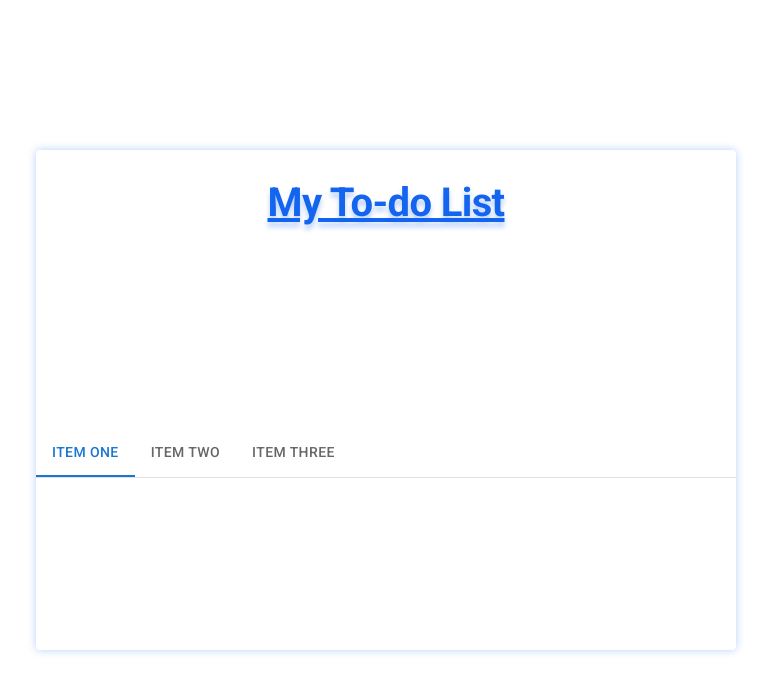
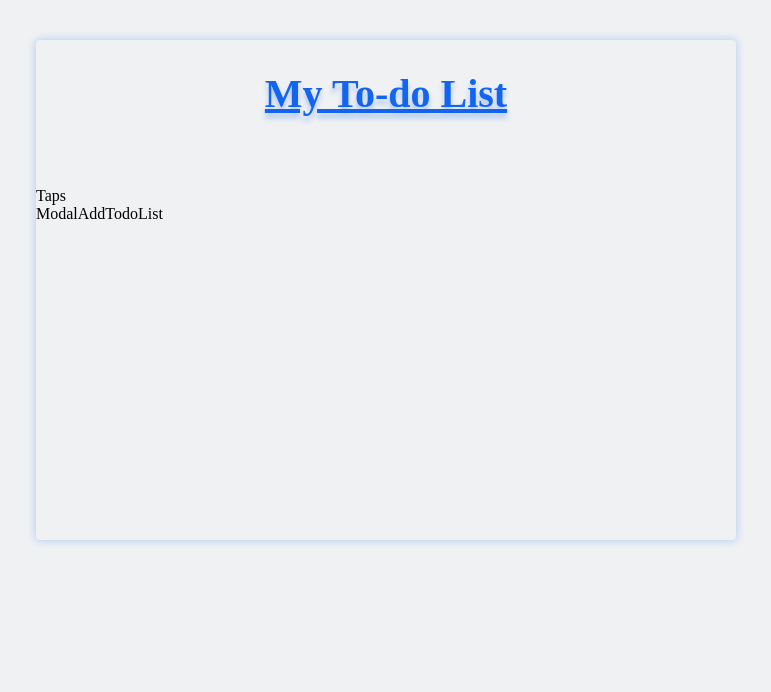
Before and after one commit to PKAeh/todo-lists, a React (Vite) app: page / in a window 1280 px wide. Shown: the top 692 px of the page, without its empty margins (254-1025 px from the left). Built offline with nearby package versions, Linux system fonts and the light colour scheme.

Commit message:
- remove package MUI

```diff
--- a/package.json
+++ b/package.json
@@ -13,8 +13,6 @@
     "@emotion/react": "^11.11.4",
     "@emotion/styled": "^11.11.5",
     "@fontsource/roboto": "^5.0.13",
-    "@mui/icons-material": "^5.15.16",
-    "@mui/material": "^5.15.16",
     "react": "^18.2.0",
     "react-dom": "^18.2.0",
     "zustand": "^4.5.2"
--- a/src/App.tsx
+++ b/src/App.tsx
@@ -1,24 +1,13 @@
 // import { useState } from "react";
 // import reactLogo from "./assets/react.svg";
 // import viteLogo from "/vite.svg";
-import { Container } from "@mui/material";
+
 import TodoList from "./components/TodoList";
-import "@fontsource/roboto/300.css";
-import "@fontsource/roboto/400.css";
-import "@fontsource/roboto/500.css";
-import "@fontsource/roboto/700.css";
-import CssBaseline from "@mui/material/CssBaseline";
-import { Grid } from "@mui/material";
 
 function App() {
   return (
     <>
-      <CssBaseline />
-      <Container>
-        <Grid container sx={{ height: "100vh" }}>
-          <TodoList />
-        </Grid>
-      </Container>
+      <TodoList />
     </>
   );
 }
--- a/src/components/ModalAddTodoList.tsx
+++ b/src/components/ModalAddTodoList.tsx
@@ -1,96 +1,10 @@
-import { Box, Input, Modal, TextField, Button } from "@mui/material";
-import useTodoStore from "../store/todoStore";
-import ListAltIcon from "@mui/icons-material/ListAlt";
-
-const style = {
-  position: "absolute" as const,
-  top: "50%",
-  left: "50%",
-  transform: "translate(-50%, -50%)",
-  width: 420,
-  bgcolor: "background.paper",
-  boxShadow: 24,
-  border: "0px solid #1365ef",
-  p: 2,
-  borderRadius: "6px",
-  display: "flex",
-  flexDirection: "column",
-  gap: "8px",
-};
+// import useTodoStore from "../store/todoStore";
 
 const ModalAddTodoList = () => {
-  const open = useTodoStore((state) => state.open);
-  const handleClose = useTodoStore((state) => state.openModal);
+  //   const open = useTodoStore((state) => state.open);
+  //   const handleClose = useTodoStore((state) => state.openModal);
 
-  const ariaLabel = {
-    "aria-label": "description",
-  };
-
-  return (
-    <div>
-      <Modal
-        open={open}
-        onClose={handleClose}
-        aria-labelledby="modal-modal-title"
-        aria-describedby="modal-modal-description"
-      >
-        <Box sx={style}>
-          <Input
-            placeholder="Title To-do List"
-            inputProps={ariaLabel}
-            fullWidth
-            sx={{
-              padding: "0px 34px 0px 4px",
-
-              "& .MuiInputBase-root": {
-                "& :before": {
-                  borderBottom: "0px solid red",
-                },
-              },
-            }}
-          />
-          <ListAltIcon
-            sx={{
-              color: "action.active",
-              mr: 1,
-              my: 0.5,
-              position: "absolute",
-              right: "12px",
-            }}
-          />
-          <TextField
-            id="standard-multiline-static"
-            // label="Multiline"
-            placeholder="Description"
-            multiline
-            rows={5}
-            variant="outlined"
-            fullWidth
-            sx={{
-              "& .MuiInputBase-root": {
-                padding: "8px",
-              },
-            }}
-          />
-
-          <Box
-            sx={{
-              display: "flex",
-              justifyContent: "center",
-              paddingTop: "4px",
-            }}
-          >
-            <Button
-              variant="text"
-              sx={{ minWidth: "100px", lineHeight: "20px" }}
-            >
-              ADD
-            </Button>
-          </Box>
-        </Box>
-      </Modal>
-    </div>
-  );
+  return <div>ModalAddTodoList</div>;
 };
 
 export default ModalAddTodoList;
--- a/src/components/Taps.tsx
+++ b/src/components/Taps.tsx
@@ -1,73 +1,5 @@
-import Tabs from "@mui/material/Tabs";
-import Tab from "@mui/material/Tab";
-// import Typography from "@mui/material/Typography";
-import Box from "@mui/material/Box";
-import { useState } from "react";
-
-// interface TabPanelProps {
-//   children?: React.ReactNode;
-//   index: number;
-//   value: number;
-// }
-
-// function CustomTabPanel(props: TabPanelProps) {
-//   const { children, value, index, ...other } = props;
-
-//   return (
-//     <div
-//       role="tabpanel"
-//       hidden={value !== index}
-//       id={`simple-tabpanel-${index}`}
-//       aria-labelledby={`simple-tab-${index}`}
-//       {...other}
-//     >
-//       {value === index && (
-//         <Box sx={{ p: 3 }}>
-//           <Typography>{children}</Typography>
-//         </Box>
-//       )}
-//     </div>
-//   );
-// }
-
-// function a11yProps(index: number) {
-//   return {
-//     id: `simple-tab-${index}`,
-//     "aria-controls": `simple-tabpanel-${index}`,
-//   };
-// }
-
 const Taps = () => {
-  const [value, setValue] = useState(0);
-
-  const handleChange = (event: React.SyntheticEvent, newValue: number) => {
-    setValue(newValue);
-  };
-
-  return (
-    <Box sx={{ width: "100%" }}>
-      <Box sx={{ borderBottom: 1, borderColor: "divider" }}>
-        <Tabs
-          value={value}
-          onChange={handleChange}
-          aria-label="basic tabs example"
-        >
-          <Tab label="Item One" />
-          <Tab label="Item Two" />
-          <Tab label="Item Three" />
-        </Tabs>
-      </Box>
-      {/* <CustomTabPanel value={value} index={0}>
-        Item One
-      </CustomTabPanel>
-      <CustomTabPanel value={value} index={1}>
-        Item Two
-      </CustomTabPanel>
-      <CustomTabPanel value={value} index={2}>
-        Item Three
-      </CustomTabPanel> */}
-    </Box>
-  );
+  return <div>Taps</div>;
 };
 
 export default Taps;
--- a/src/components/TodoList.tsx
+++ b/src/components/TodoList.tsx
@@ -1,12 +1,10 @@
-import { Typography, Grid } from "@mui/material";
 import ModalAddTodoList from "./ModalAddTodoList";
 import Taps from "./Taps";
 
 const TodoList = () => {
   return (
-    <Grid
-      container
-      sx={{
+    <div
+      style={{
         width: "100%",
         height: "500px",
         maxWidth: "700px",
@@ -14,12 +12,10 @@ const TodoList = () => {
         borderRadius: "4px",
         boxShadow: "0px 0px 8px rgba(19,101,239,0.3)",
       }}
-      spacing={0}
     >
-      <Grid xs={12}>
-        <Typography
-          variant="h1"
-          sx={{
+      <div>
+        <p
+          style={{
             // backgroundColor: "red",
             padding: "30px 0",
             textAlign: "center",
@@ -32,13 +28,13 @@ const TodoList = () => {
           }}
         >
           My To-do List
-        </Typography>
-      </Grid>
+        </p>
+      </div>
 
       <Taps />
 
       <ModalAddTodoList />
-    </Grid>
+    </div>
   );
 };
 
```
Also changed, not shown: 1 other file (tests, documents, lock files or other folders).
